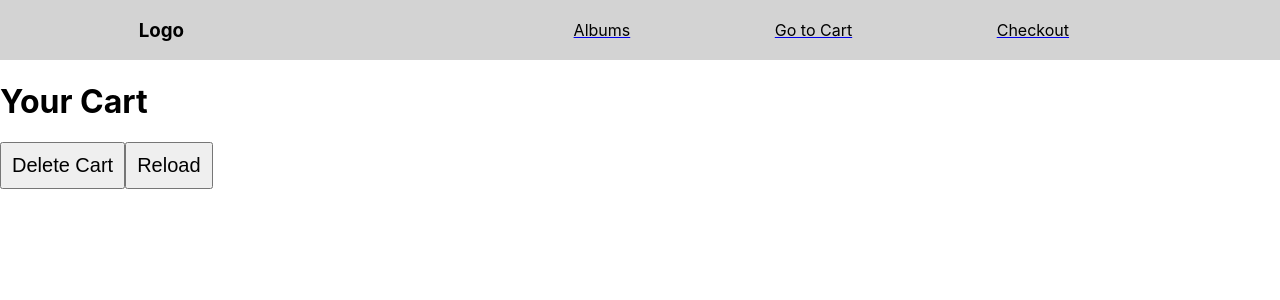
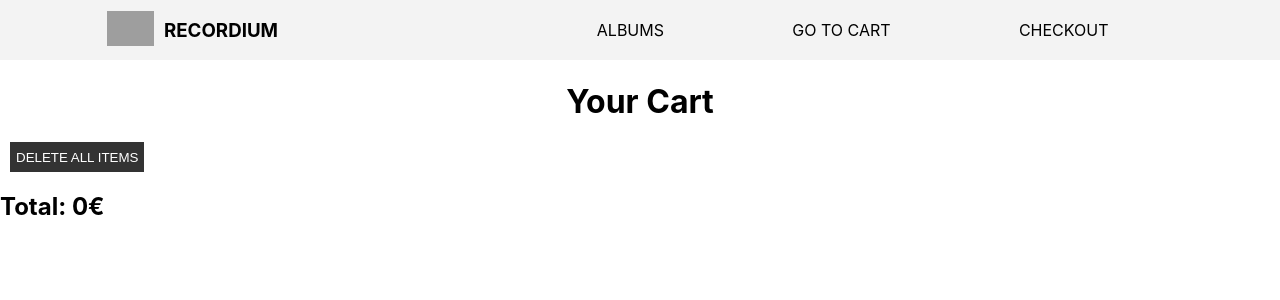
Before and after one commit to andrsdtr/web-dev-6104795, a React (Create React App) app in the folder onlineshop/: page /cart in a window 1280 px wide. Shown: the top 300 px of the page. Built offline with nearby package versions, Linux system fonts and the light colour scheme; grey boxes are pictures that could not be loaded.

Commit message:
Updated styling + working on cart

```diff
--- a/onlineshop/src/Components/Cart/Cart.css
+++ b/onlineshop/src/Components/Cart/Cart.css
@@ -1,15 +1,60 @@
-.cart{
-    display: flex;
-    justify-content: space-around;
+h1 {
+    text-align: center;
+}
+
+.cart {
+    display: grid;
+    grid-template-columns: 1fr 1fr 1fr 1fr 1fr;
     align-items: center;
-    background: lightgrey;
-    list-style-type: none;
-    width: 50%;
-    display: flex;
-    justify-content: space-around;
-    align-items: center;
+    padding: 10px;
+    margin: 10px;
+    border: 1px solid #eee;
+    box-shadow: 2px 8px 10px #ddd;
+    transition: 0.3s linear;
+}
+
+.cart:hover {
+    box-shadow: none;
 }
 
 .cart img{
-    width: 100%;
+    width: 100px;
+    height: 100px;
+    display: block;
+    object-fit: cover;
 }
+
+.cart a {
+    text-align: left;
+    margin: 10px;
+}
+
+.cart button {
+    border: none;
+    outline: none;
+    background: #333;
+    color: white;
+    height: 30px;
+
+    cursor: pointer;
+    text-transform: uppercase;
+}
+
+button:hover {
+    background: lightseagreen;
+}
+
+.del-button {
+    border: none;
+    outline: none;
+    background: #333;
+    color: white;
+    height: 30px;
+    cursor: pointer;
+    text-transform: uppercase;
+    margin-left: 10px;
+}
+
+.price {
+    font-weight: bold;
+}
--- a/onlineshop/src/Components/Cart/Cart.jsx
+++ b/onlineshop/src/Components/Cart/Cart.jsx
@@ -31,19 +31,30 @@ function Cart(props) {
         update()
     }
 
+    var total = 0;
+
+    //calculating total price
+    for (var i = 0; i < props.cartContent.length; i++) {
+        total = total + parseFloat(props.cartContent[i].price)
+        console.log(props.cartContent[i].price)
+    }
+
     return(
        <div>
            <h1>Your Cart</h1>
-           <button onClick= {() => deleteItems()}>Delete Cart</button>
-           <button onClick= {() => update()}>Reload</button>
-           {props.cartContent.map((album, index) => (
-            <label className="cart" key={index}>
-              <img src = {album.cover} alt = {album.cover}/>
-              <li>{album.name}</li>
-              <li>{album.artist}</li>
-              <li>{album.price}</li>
-          </label>
-          ))}
+           <button className="del-button" onClick= {() => deleteItems()}>Delete All Items</button>
+           <div>
+                {props.cartContent.map((album, index) => (
+                <div className="cart" key={index}>
+                    <img src = {album.cover} alt = {album.cover}/>
+                    <a>{album.name}</a>
+                    <a>{album.artist}</a>
+                    <a className="price">{album.price}</a>
+                    <button>Delete</button>
+                </div>
+                ))}
+                <h2>Total: {total}€</h2>
+          </div>
        </div>
     );
 }
--- a/onlineshop/src/Components/Navbar/Nav.css
+++ b/onlineshop/src/Components/Navbar/Nav.css
@@ -6,7 +6,18 @@ nav{
     display: flex;
     justify-content: space-around;
     align-items: center;
-    background: lightgrey;
+    background: rgb(243, 243, 243);
+}
+
+nav .logo-text {
+    text-transform: uppercase;
+    margin-left: 10px;
+}
+
+.logo {
+    display: flex;
+    align-items: center;
+    justify-content: center
 }
 
 .nav-elements{
@@ -17,6 +28,16 @@ nav{
     align-items: center;
 }
 
-li{
+nav img {
+    height: 35px;
+}
+
+.nav-elements a{
     color: black;
+    text-decoration: none;
+    text-transform: uppercase;
 }
+
+nav ul a:hover{
+    color: lightseagreen;
+}
--- a/onlineshop/src/Components/Navbar/Nav.jsx
+++ b/onlineshop/src/Components/Navbar/Nav.jsx
@@ -5,16 +5,23 @@ import {Link} from 'react-router-dom';
 function Nav() {
     return(
        <nav>
-           <h3>Logo</h3>
+           <div className="logo">
+                <div className="logo-img">
+                    <img src="https://toppng.com/uploads/preview/118-vinyl-record-clipart-free-clipart-plyta-winylowa-115631948768kdj8jbpag.png"></img>
+                </div>
+                <div>
+                    <h3 className="logo-text">Recordium</h3>
+                </div>
+           </div>
            <ul className="nav-elements">
                 <Link to="/productpage">
-                    <li>Albums</li>
+                    <a>Albums</a>
                 </Link>
                 <Link to="/cart">
-                    <li>Go to Cart</li>
+                    <a>Go to Cart</a>
                 </Link>
                 <Link to="/checkout">
-                    <li>Checkout</li>
+                    <a>Checkout</a>
                 </Link>
            </ul>
        </nav>
--- a/onlineshop/src/Components/Productpage/Productpage.css
+++ b/onlineshop/src/Components/Productpage/Productpage.css
@@ -1,27 +1,51 @@
-
 .App {
     text-align: center;
 }
 
-/* Putting albums into a grid */
+/* Putting albums into flexbox */
 .albums {
-    display: grid;
-    grid-template-columns: 1fr 1fr 1fr 1fr 1fr;
+    width: 100%;
+    display: flex;
+    justify-content: space-around;
+    flex-wrap: wrap;
 }
 
-/* Setting covers to same size + adding border*/
+/* Setting covers to same size + adding border */
 .albums img {
-width: 100%;
-border: 2px solid black;
+width: 300px;
+height: 300px;
+border: 1px solid;
 }
 
-/* Adding gap between albums */
+/* styling cards */
 .album {
-padding: 20px;
+    padding: 20px;
+    width: 300px;
+    height: 500px;
+    border: 1px solid #eee;
+    overflow: hidden;
+    box-shadow: 2px 8px 20px #ddd;
+    margin: 10px;
+    transition: 0.3s linear;
 }
 
-/* Styling the buttons */
-button {
-font-size: 20px;
-padding: 10px;
+.album:hover{
+    box-shadow: none;
 }
+
+/* Styling buttons */
+.albums button {
+    border: none;
+    outline: none;
+    background: #333;
+    color: white;
+    width: 100%;
+    height: 30px;
+    display: block;
+    cursor: pointer;
+    text-transform: uppercase;
+}
+
+.albums button:hover {
+    background: lightseagreen;
+}
--- a/onlineshop/src/Components/Productpage/Productpage.jsx
+++ b/onlineshop/src/Components/Productpage/Productpage.jsx
@@ -13,61 +13,61 @@ function Productpage(props) {
     {
         name: "Dark Side of the Moon",
         artist: "Pink Floyd",
-        price: "17,99€",
+        price: "17.99€",
         cover: "https://i.pinimg.com/736x/60/cc/e6/60cce69065efbc413bc20382c664b503.jpg"
     },
     {
         name: "Wish You Were Here",
         artist: "Pink Floyd",
-        price: "19,99€",
+        price: "19.99€",
         cover: "https://miro.medium.com/max/700/1*Aad3rcP6yKOj3LgWqx75gA.jpeg"
     },
     {
         name: "The Division Bell",
         artist: "Pink Floyd",
-        price: "14,99€",
+        price: "14.99€",
         cover: "https://images-na.ssl-images-amazon.com/images/I/71SfWZAY%2BPL._SL1500_.jpg"
     },
     {
         name: "Abbey Roud",
         artist: "The Beatles",
-        price: "12,99€",
+        price: "12.99€",
         cover: "https://www.tagesspiegel.de/images/members-of-the-beatles-cross-abbey-road-in-london/24883714/1-format43.jpg"
     },
     {
         name: "Let It Be",
         artist: "The Beatles",
-        price: "13,99€",
+        price: "13.99€",
         cover: "https://images-na.ssl-images-amazon.com/images/I/51F-JrWga3L.jpg"
     },
     {
         name: "Revolver",
         artist: "Beatles",
-        price: "15,99€",
+        price: "15.99€",
         cover: "https://images-na.ssl-images-amazon.com/images/I/A1ZeriZs9BL._SL1500_.jpg"
     },
     {
         name: "Can't Buy A Thrill",
         artist: "Steely Dan",
-        price: "18,99€",
+        price: "18.99€",
         cover: "https://3.bp.blogspot.com/-_GNI0Ofq9RY/TtNgBXgiBcI/AAAAAAAADMg/gVmqfS_kRJo/s1600/sdcbtfr.jpeg"
     },
     {
         name: "Gaucho",
         artist: "Steely Dan",
-        price: "17,99€",
+        price: "17.99€",
         cover: "https://media1.jpc.de/image/w600/front/0/0008811205522.jpg"
     },
     {
         name: "Over-Nite Sensation",
         artist: "Frank Zappa",
-        price: "20,99€",
+        price: "20.99€",
         cover: "https://imagescdn.juno.co.uk/full/CS493727-01A-BIG.jpg"
     },
     {
         name: "I Robot",
         artist: "The Alan Parsons Project",
-        price: "11,99€",
+        price: "11.99€",
         cover: "https://images-na.ssl-images-amazon.com/images/I/81HtXJylR6L._SL1500_.jpg"
     }
   ])
```
Also changed, not shown: 1 other file (tests, documents, lock files or other folders).
